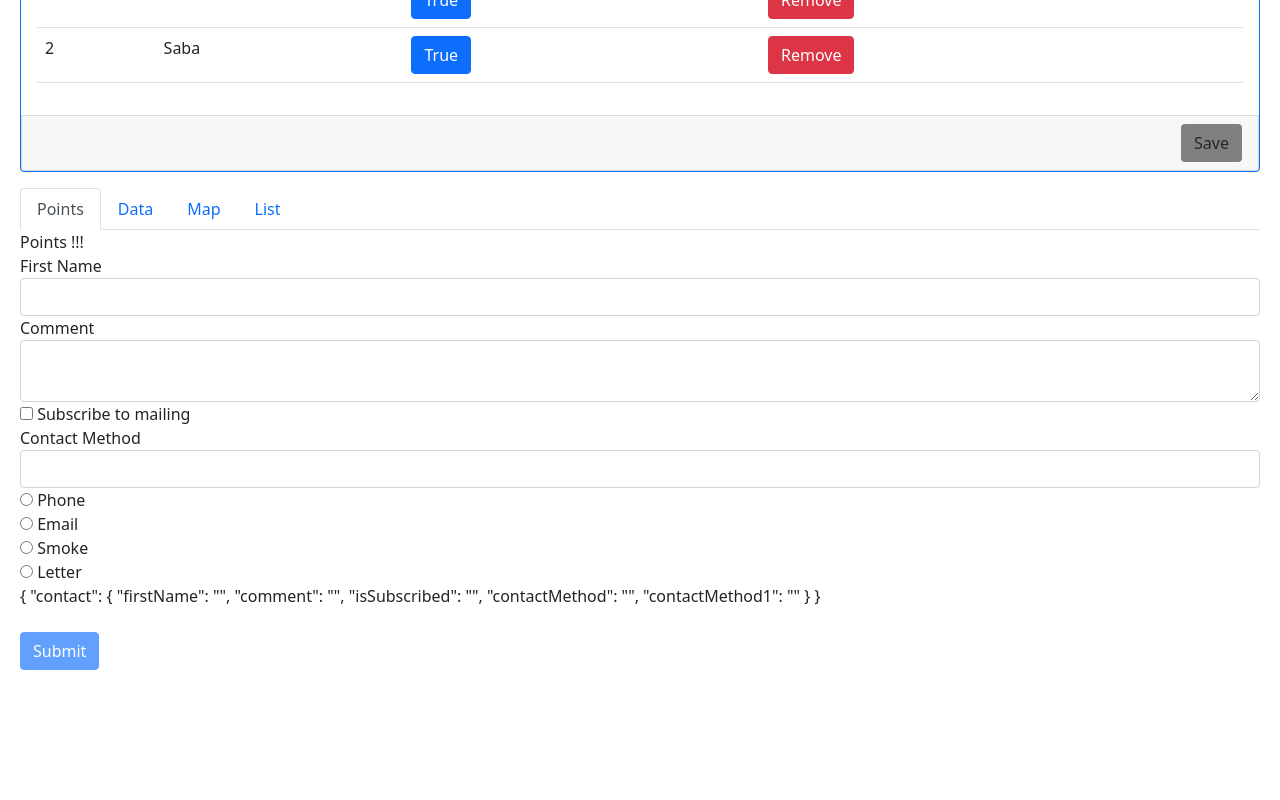
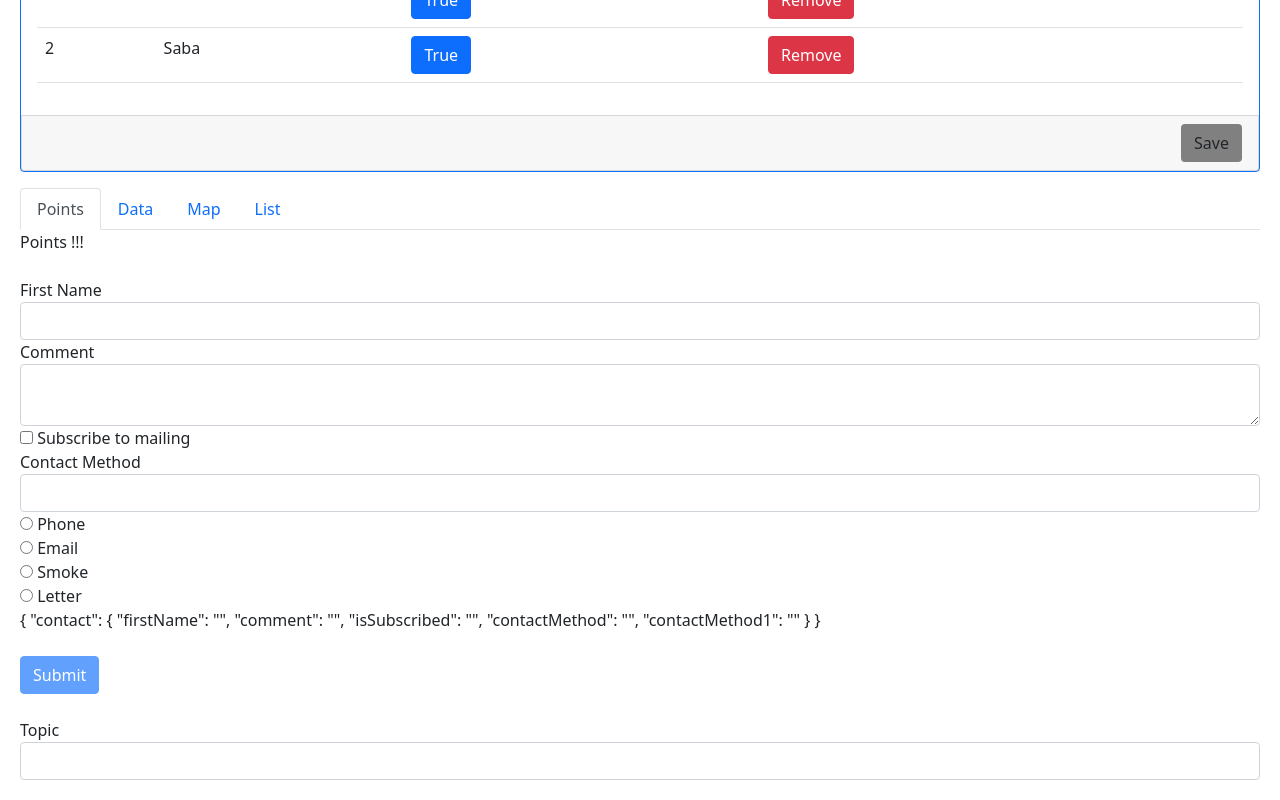
Before and after one commit to Brainykat/kuiva, an Angular app: page / in a window 1280 px wide. Shown: the part 429-1229 px from the top of the page. Before the commit the page ends 1119 px from the top, so only its background shows below. Built offline with nearby package versions, Linux system fonts and the light colour scheme.

Commit message:
FormArray

```diff
--- a/src/app/app.component.html
+++ b/src/app/app.component.html
@@ -59,5 +59,8 @@
       <div *ngSwitchCase="'list'">List !!!</div>
       <div *ngSwitchDefault>Nothing </div>
   </div>
+<br>
+  <contact-form></contact-form>
+  <br>
 
-  <contact-form></contact-form>
+  <app-new-course></app-new-course>
--- a/src/app/new-course/new-course.component.html
+++ b/src/app/new-course/new-course.component.html
@@ -1,8 +1,9 @@
-<!-- <form>
-    <input type="text" class="form-control" (keyup.enter)="addTopic(topic)" #topic>
+<form>
+    <label for="topic">Topic</label>
+    <input name="topic" id="topic" type="text" class="form-control" (keyup.enter)="addTopic(topic)" #topic>
     <ul class="list-group">
         <li
-        *ngFor="let topic of form.get('topics')?.controls"
-        class="list-group-item"></li>
+        *ngFor="let topic of form.get('topics')?.value"
+        class="list-group-item">{{topic}}</li>
     </ul>
-</form>> -->
+</form>
```
